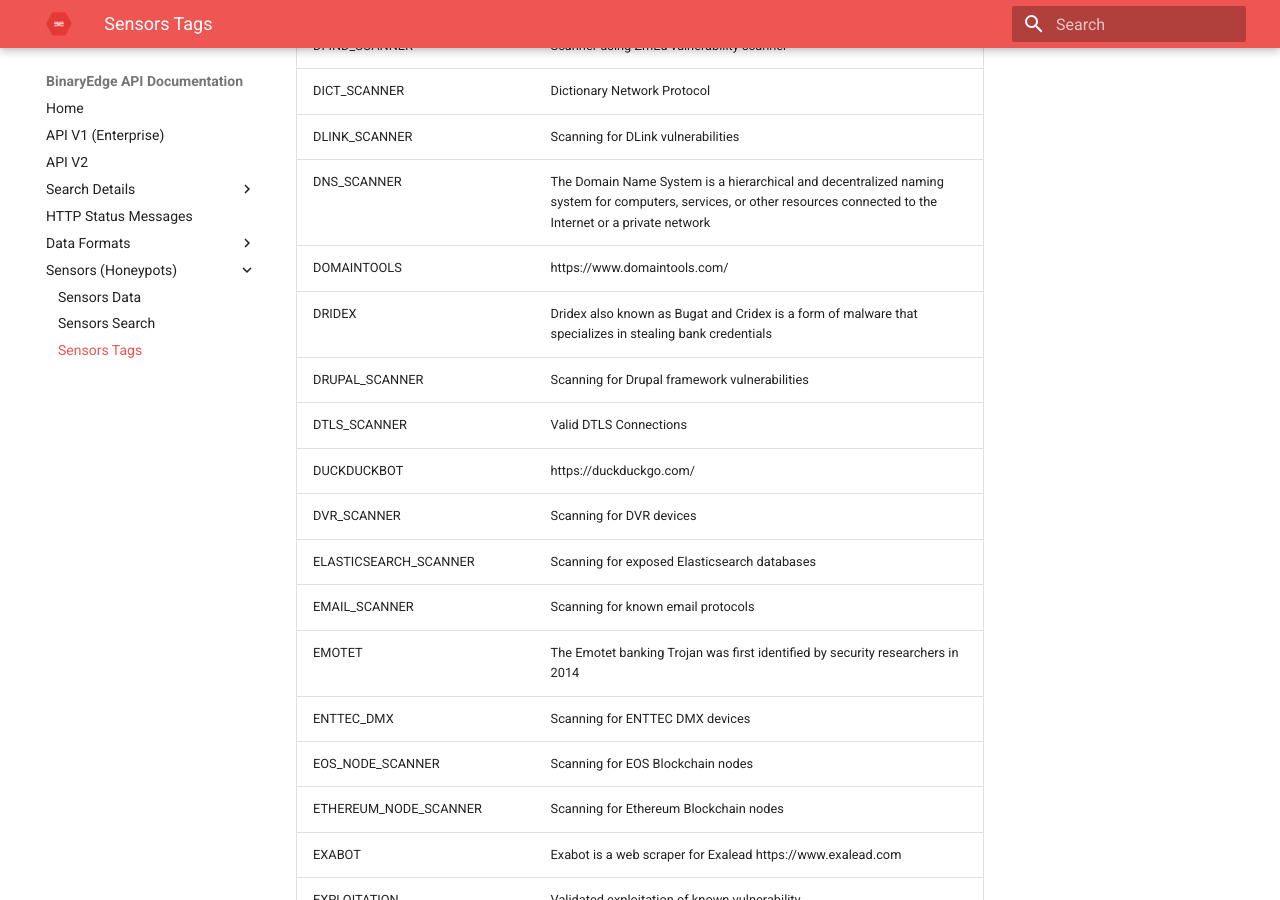
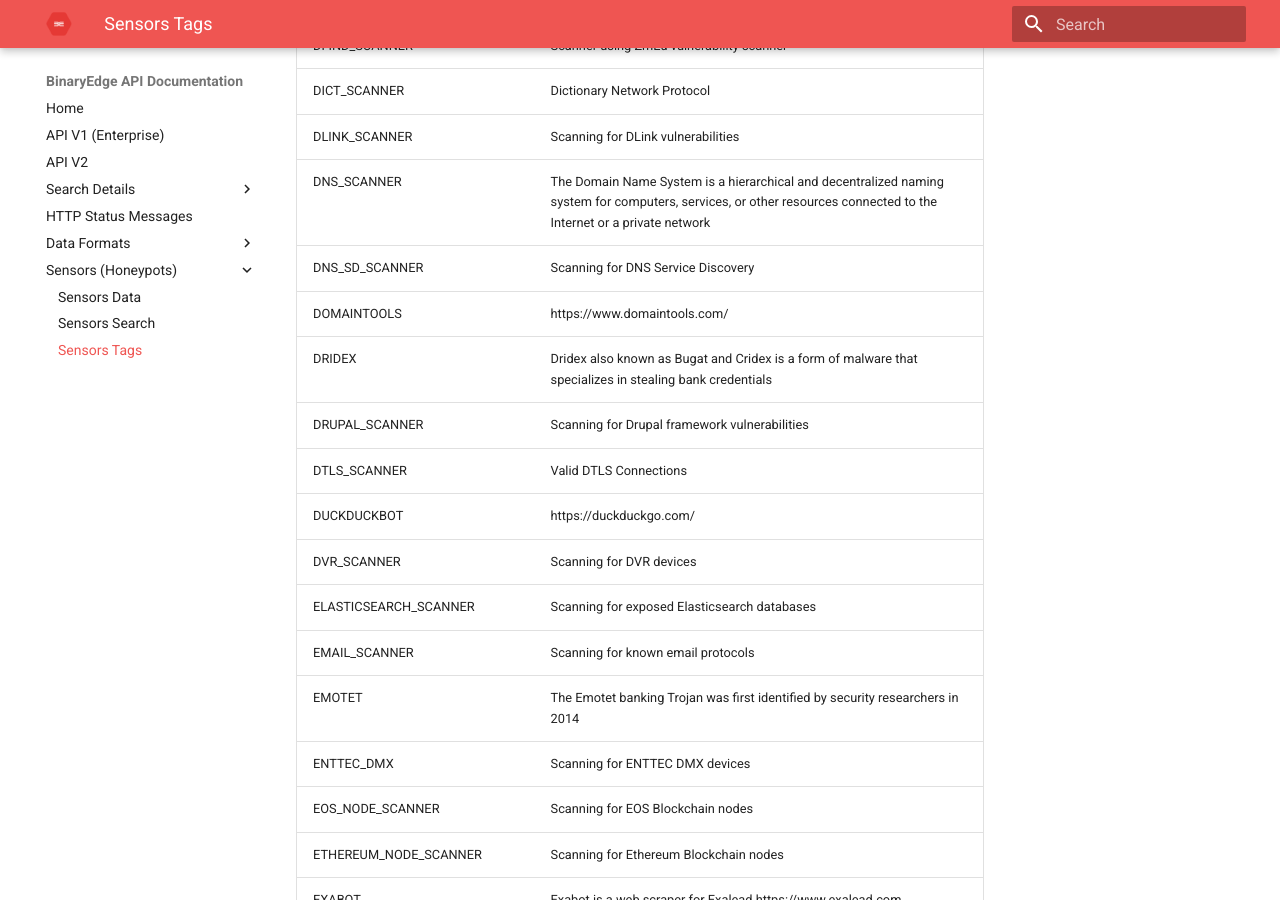
Before and after one commit to igama/docs.binaryedge.io, an MkDocs documentation site: the page built from docs/sensors-tags.md, in a window 1280 px wide and 900 px high, scrolled down 2085 px. Built offline with MkDocs 1.6.1 and Material for MkDocs 9.7.7, drawn with Linux system fonts in a browser that asks for light colours; some of the changed text lies outside the part shown.

Commit message:
added new tags

```diff
--- a/docs/sensors-tags.md
+++ b/docs/sensors-tags.md
@@ -42,6 +42,7 @@
  | DICT_SCANNER | Dictionary Network Protocol |
  | DLINK_SCANNER | Scanning for DLink vulnerabilities |
  | DNS_SCANNER | The Domain Name System is a hierarchical and decentralized naming system for computers, services, or other resources connected to the Internet or a private network |
+ | DNS_SD_SCANNER | Scanning for DNS Service Discovery |
  | DOMAINTOOLS | https://www.domaintools.com/ |
  | DRIDEX | Dridex also known as Bugat and Cridex is a form of malware that specializes in stealing bank credentials |
  | DRUPAL_SCANNER | Scanning for Drupal framework vulnerabilities |
@@ -102,6 +103,7 @@
  | MALICIOUS | Known and confirmed malicious actions |
  | MALIGN | Known and confirmed malicious actions |
  | MALWARE | Known and confirmed malware |
+ | MARBLE_COIN_SCANNER | Scanning for Marble Coin |
  | MASSCAN_SCANNER | Scanner using Masscan |
  | MEMCACHED_SCANNER | Scanning for exposed memcached endpoints |
  | MICROSOFT_SQL_SERVER | Scanning for exposed Microsoft SQL server |
```
